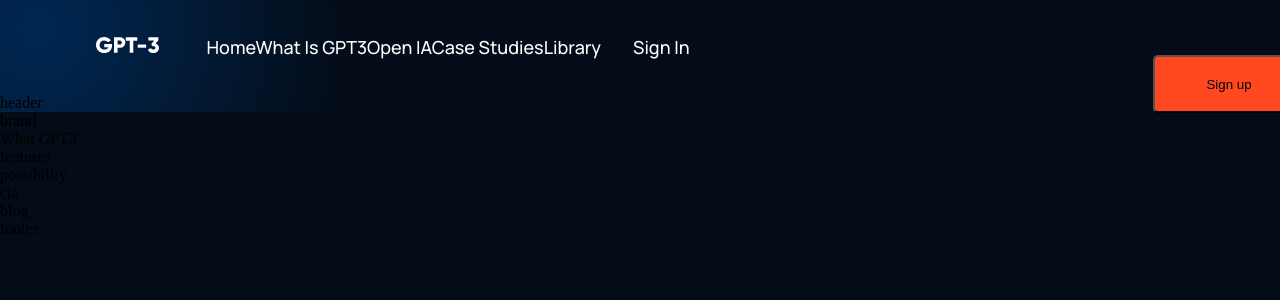
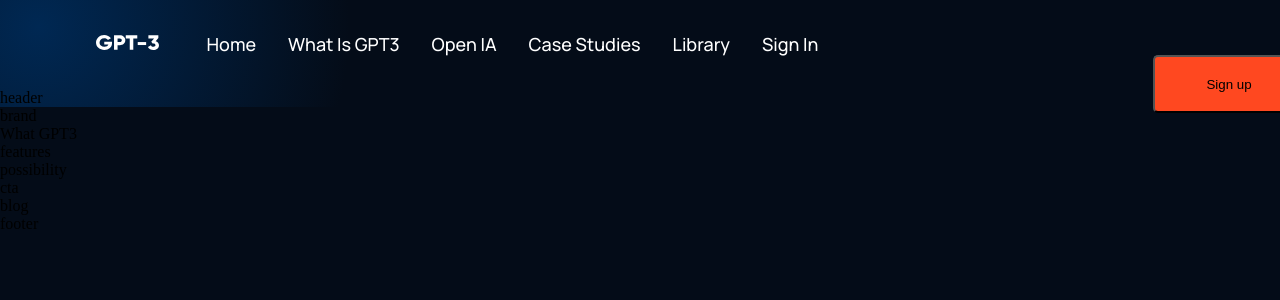
Before and after one commit to vinisoares15/Interface-UX-UI, a React (Create React App) app: page / in a window 1280 px wide. Shown: the top 300 px of the page. Built offline with nearby package versions, Linux system fonts and the light colour scheme.

Commit message:
corrigindo a posição nos nomes

```diff
--- a/src/components/navbar/navbar.css
+++ b/src/components/navbar/navbar.css
@@ -25,6 +25,7 @@
 .gpt3__navbar-links_container {
     display: flex;
     flex-direction: row;
+
 }
 
 .gpt3__navbar-sign {
@@ -41,7 +42,7 @@
     font-family: var(--font-family);
     font-weight: 500;
     font-size: 18px;
-    line-height: 30px;
+    line-height: 25px;
     text-transform: capitalize;
     margin: 0 1rem;
     cursor: pointer;
--- a/src/components/navbar/navbar.jsx
+++ b/src/components/navbar/navbar.jsx
@@ -14,13 +14,13 @@
 
                 </div>
                 <div className="gpt3__navbar-links_container">
-                    <p>
-                        <a href="#home">Home</a>
-                        <a href="#wgpt3">What is GPT3</a>
-                        <a href="#possibility">Open IA</a>
-                        <a href="#features">Case Studies</a>
-                        <a href="#blog">Library</a>
-                    </p>
+
+                        <p><a href="#home">Home</a></p>
+                        <p><a href="#wgpt3">What is GPT3</a></p>
+                        <p><a href="#possibility">Open IA</a></p>
+                        <p><a href="#features">Case Studies</a></p>
+                        <p><a href="#blog">Library</a></p>
+
 
                 </div>
                 <div className="gpt3__navbar-sign">
```
